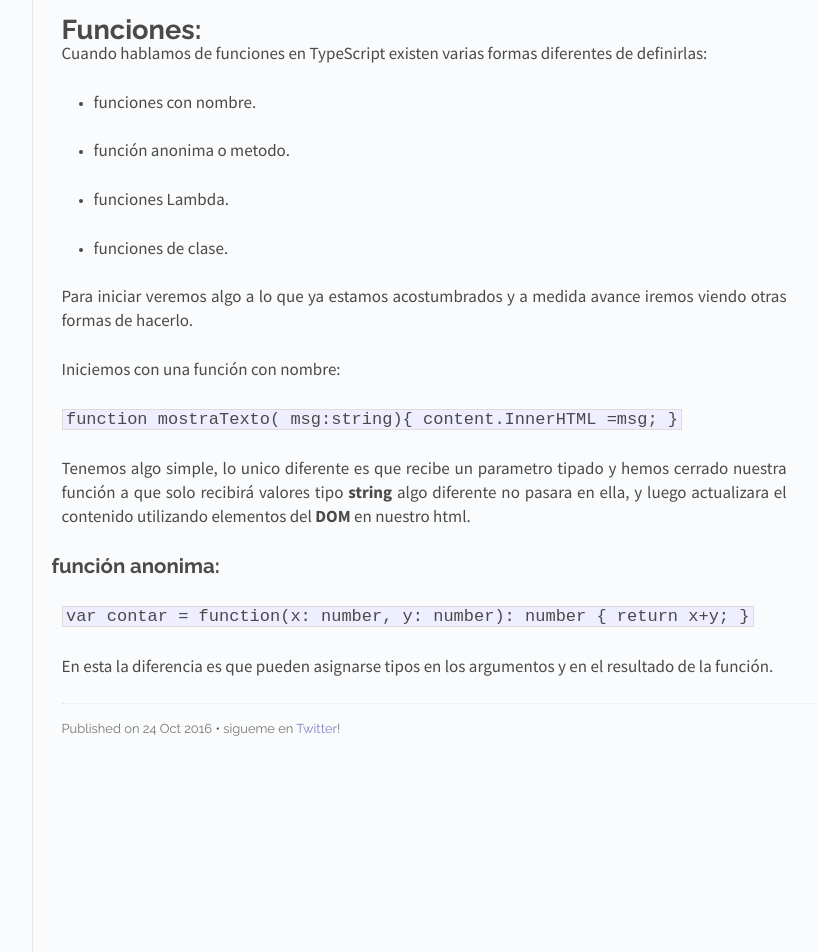
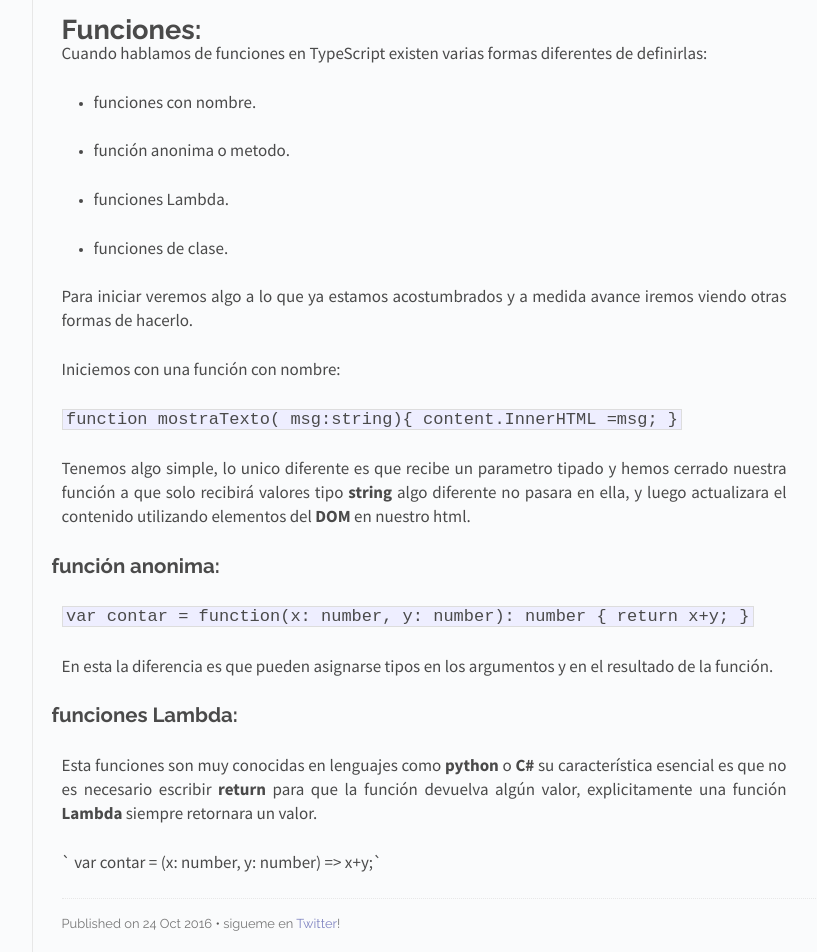
Before and after one commit to EnriqueV/Enriquev.github.io, a Jekyll site: the page built from _posts/2016-10-24-test.markdown, in a window 1280 px wide. Shown: the part 1448-2400 px from the top of the page, without its empty margins (326-1143 px from the left). Built offline with Jekyll 4.4.1, drawn with Linux system fonts in a browser that asks for light colours; Markdown is read by kramdown in place of the engine named in the settings.

Commit message:
Updated Test

```diff
--- a/_posts/2016-10-24-test.markdown
+++ b/_posts/2016-10-24-test.markdown
@@ -66,3 +66,9 @@ Tenemos algo simple, lo unico diferente es que recibe un parametro tipado y hemo
 `var contar = function(x: number, y: number): number { return x+y; }`
 
  En esta la diferencia es que pueden asignarse tipos en los argumentos y en el resultado de la función.
+
+## funciones Lambda:
+Esta funciones son muy conocidas en lenguajes como **python** o **C#**
+su característica esencial es que no es necesario escribir **return** para que la función devuelva algún valor, explicitamente una función **Lambda** siempre retornara un valor.
+
+` var contar = (x: number, y: number) => x+y;`
```
